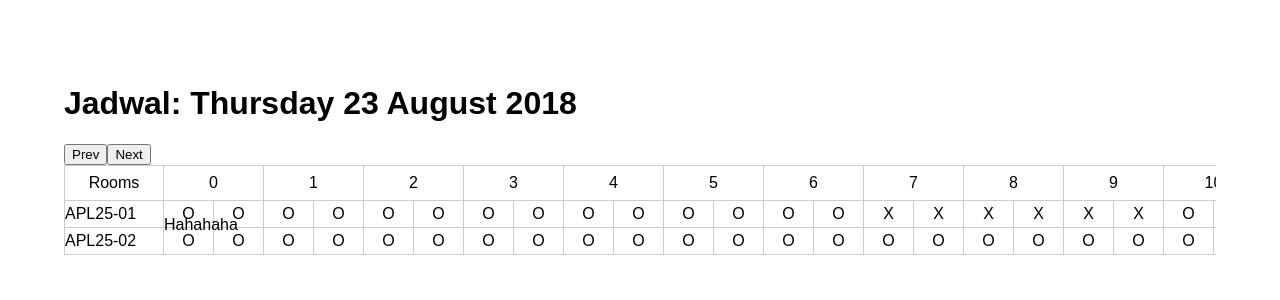
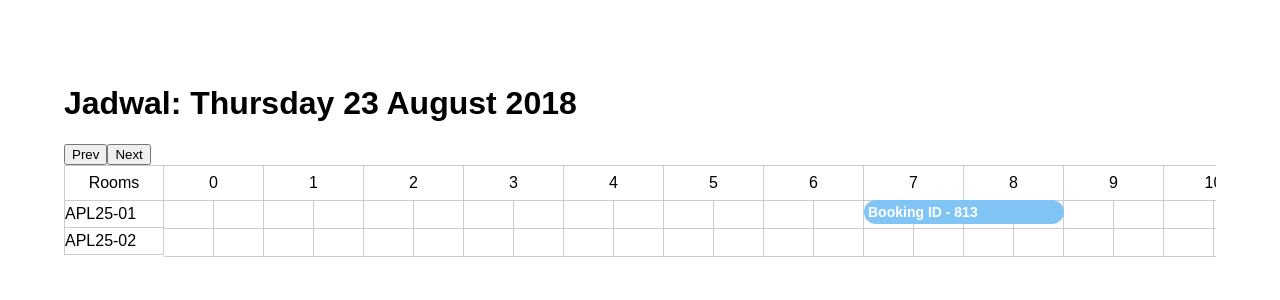
Before and after one commit to PeterPan627/react-jadwal, a React (Create React App) app: page / in a window 1280 px wide. Shown: the top 300 px of the page. Built offline with nearby package versions, Linux system fonts and the light colour scheme.

Commit message:
rendering activity on top of cells

```diff
--- a/src/App.css
+++ b/src/App.css
@@ -80,6 +80,21 @@ html, * {
   width: 100%;
   height: 100%;
 }
+.activities-group {
+  height: 28px;
+}
+.activity {
+  position: absolute;
+  background-color: rgb(128, 197, 246);
+  border-radius: 16px;
+  padding: 4px;
+  color: #fff;
+  font-size: 14px;
+  font-weight: bold;
+  white-space: nowrap;
+  overflow: hidden;
+  text-overflow: ellipsis;
+}
 .legends {
   width: fit-content;
 }
@@ -100,6 +115,7 @@ html, * {
 
 .cell {
   width: 50px;
+  height: 28px;
   border: solid 1px #ccc;
   border-left: none;
   border-top: none;
--- a/src/App.js
+++ b/src/App.js
@@ -8,8 +8,9 @@ const items = [{
   "id":656,
   "name":"APL25-01",
   "schedules":[
-    {"status_id":205,"start_date":"2018-08-23T07:00:00.000Z","end_date":"2018-08-23T09:00:00.000Z","id":920,"booking_id":813},
-    {"status_id":202,"start_date":"2018-08-24T10:00:00.000Z","end_date":"2018-08-24T12:00:00.000Z","id":1048,"booking_id":910}]
+    {"status_id":205,"start_date":"2018-08-23T07:00:00.000Z","end_date":"2018-08-23T09:00:00.000Z","id":920,"booking_id":813, "desc": 'Booking ID - 813'},
+    {"status_id":202,"start_date":"2018-08-24T10:00:00.000Z","end_date":"2018-08-24T12:00:00.000Z","id":1048,"booking_id":910, "desc": 'Booking ID - 910'},
+    {"status_id":202,"start_date":"2018-08-24T13:00:00.000Z","end_date":"2018-08-24T15:00:00.000Z","id":1048,"booking_id":910, "desc": 'Booking ID - 910'}]
   },
   {
     "id":657,
--- a/src/components/Jadwal.jsx
+++ b/src/components/Jadwal.jsx
@@ -3,6 +3,8 @@ import isSameDay from 'date-fns/is_same_day'
 import getHours from 'date-fns/get_hours'
 import format from 'date-fns/format'
 import addDays from 'date-fns/add_days';
+import diffInHours from 'date-fns/difference_in_hours'
+import startOfDay from 'date-fns/start_of_day'
 
 class Jadwal extends Component {
   state = {
@@ -66,24 +68,47 @@ class Jadwal extends Component {
     return (
       <div className="schedules-content">
         <div className="activities">
-          <p>Hahahaha</p>
+          {
+            items.map((item, idx) => {
+              const daySchedules = item.schedules.filter(schedule =>
+                isSameDay(schedule.start_date, selectedDay)
+              ).map(sch => {
+                return ({
+                  ...sch,
+                  distFromStartOfDay: diffInHours(sch.start_date, startOfDay(sch.start_date)),
+                  duration: diffInHours(sch.end_date, sch.start_date)
+                })
+              })
+
+              return (
+                <div className="row activities-group align-items-center">
+                  {
+                    daySchedules.map(dsch => (
+                      <div className="activity"
+                        style={{
+                          left: `${dsch.distFromStartOfDay * 100}px`,
+                          width: `${dsch.duration * 100}px `
+                        }}
+                      >{ dsch.desc }</div>
+                    ))
+                  }
+                </div>
+              )
+            })
+          }
         </div>
         {
           items.map((item, idx) => {
-            const daySchedules = item.schedules.filter(schedule => isSameDay(schedule.start_date, selectedDay))
             const cells = []
 
-            for (let i = 0; i <= 23; i++) {
-              const idxOfScheduleAtThisHour = daySchedules.findIndex(s =>
-                getHours(s.start_date) <= i && getHours(s.end_date) >= i
-              )
-              const isScheduleExistAtThisHour = idxOfScheduleAtThisHour > -1
-
-              if (isScheduleExistAtThisHour) {
-                cells.push(1)
-              } else {
-                cells.push(0)
-              }
+            for (let i = 0; i < 24; i++) {
+              cells.push(
+              <Fragment>
+                <div className="col cell time its-flex justify-center">
+                </div>
+                <div className="col cell time its-flex justify-center">
+                </div>
+              </Fragment>)
             }
 
             return (
@@ -94,12 +119,7 @@ class Jadwal extends Component {
                 {
                   cells.map((c, idx) => (
                     <Fragment key={`cell-${item.name}-${idx}`}>
-                      <div className="col cell time its-flex justify-center">
-                        { c === 1 ? 'X' : 'O'}
-                      </div>
-                      <div className="col cell time its-flex justify-center">
-                        { c === 1 ? 'X' : 'O'}
-                      </div>
+                      { c }
                     </Fragment>
                   ))
                 }
```
